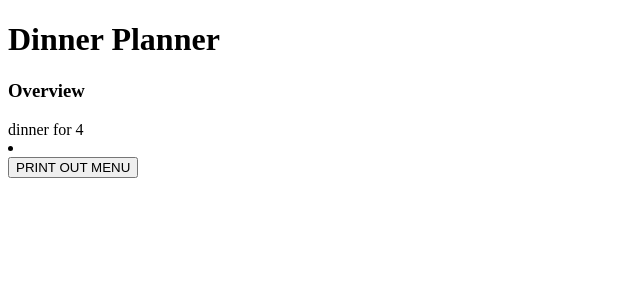
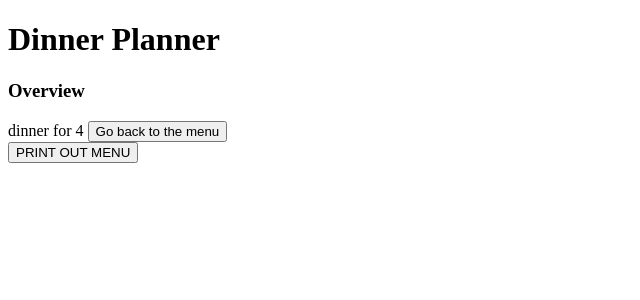
Before and after one commit to joarse/dinnerplanner-html-vue, a Vue app: page /#/overview in a window 1280 px wide. Shown: the top 300 px of the page, without its empty margins (0-640 px from the left). Built offline with nearby package versions, Linux system fonts and the light colour scheme.

Commit message:
fix Overview

```diff
--- a/src/components/Overview.vue
+++ b/src/components/Overview.vue
@@ -1,14 +1,20 @@
 <template>
   <div class="overview">
     <h3>Overview</h3>
-    dinner for {{numberOfGuests}}
-    <li v-for="dish in menu">
-      <p v-for="thing in dish">
-        {{thing.title}}
+    <div>
+      dinner for {{ numberOfGuests }}
+      <router-link to="/search">
+        <button>Go back to the menu</button>
+      </router-link>
+    </div>
+
+    <li v-for="dish in menu" :key="dish.id">
+      <p v-for="thing in dish" :key="thing.id">
+        {{ thing.title }}
       </p>
     </li>
     <router-link to="/print">
-      <button> PRINT OUT MENU</button>
+      <button>PRINT OUT MENU</button>
     </router-link>
   </div>
 </template>
@@ -16,7 +22,7 @@
 <script>
   // Alternative to passing the moderl as the component property,
   // we can import the model instance directly
-  import modelInstance from "../data/DinnerModel";
+  // import modelInstance from "../data/DinnerModel";
 
   export default {
     props: ["model"],
@@ -31,25 +37,23 @@
     beforeDestroy() {
       this.model.removeObserver(this);
     },
+
     mounted() {
       this.numberOfGuests = this.model.getNumberOfGuests();
-      const dish = this.model.getMenu();
-      console.log(dish.id);
-      this.menu.push(dish);
+      // TODO: we should bind the menu here;
     },
+
     data() {
       return {
         numberOfGuests: this.model.getNumberOfGuests(),
-        menu: [] // dont know which data structure this should be
+        menu: this.model.getMenu()
       };
     },
+
     methods: {
       update() {
-        this.numberOfGuests = this.model.getNumberOfGuests();
-        const dish = this.model.getMenu();
-        console.log(dish.id);
-        this.menu.push(dish);
-        // update the menu here
+        // we should just re-read the menu from model here
+        this.menu = this.model.getMenu();
       },
     }
   }
```
